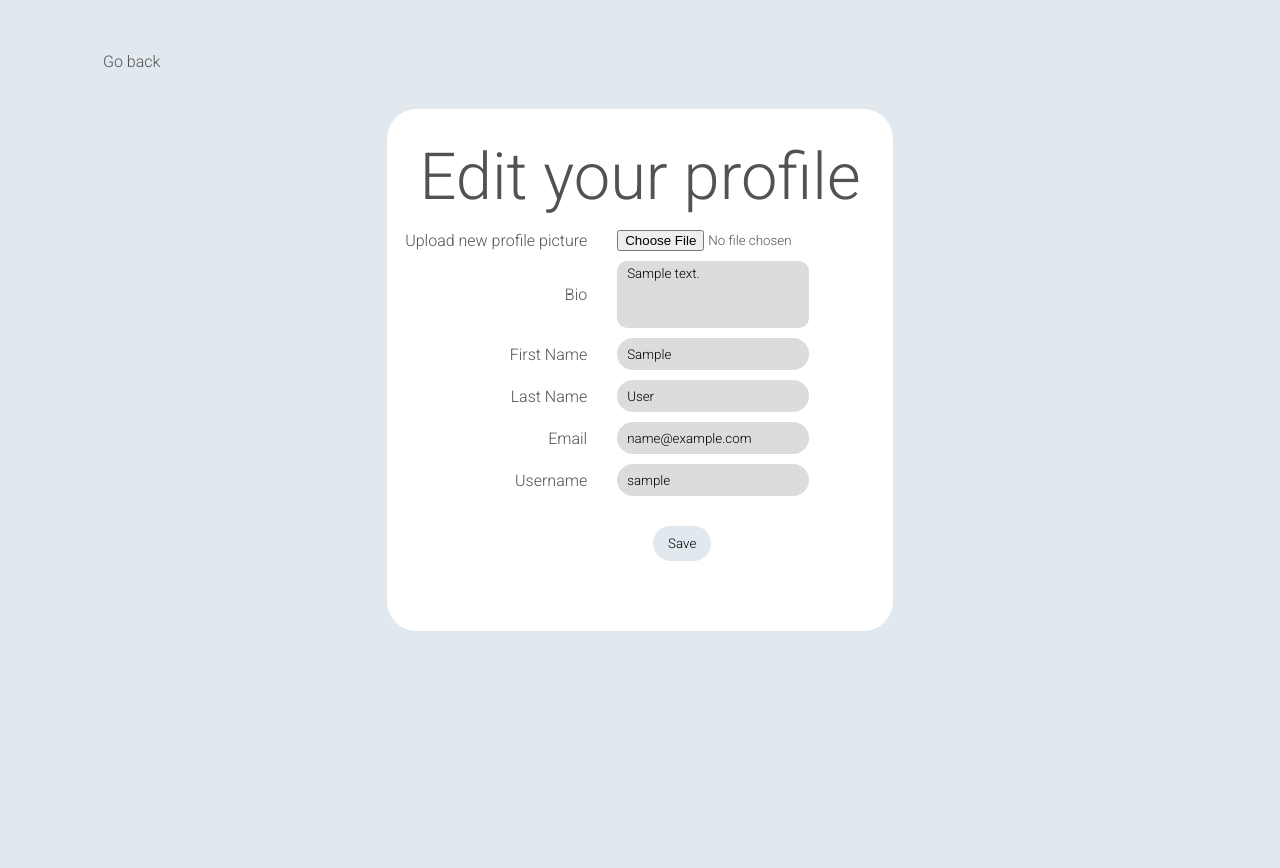
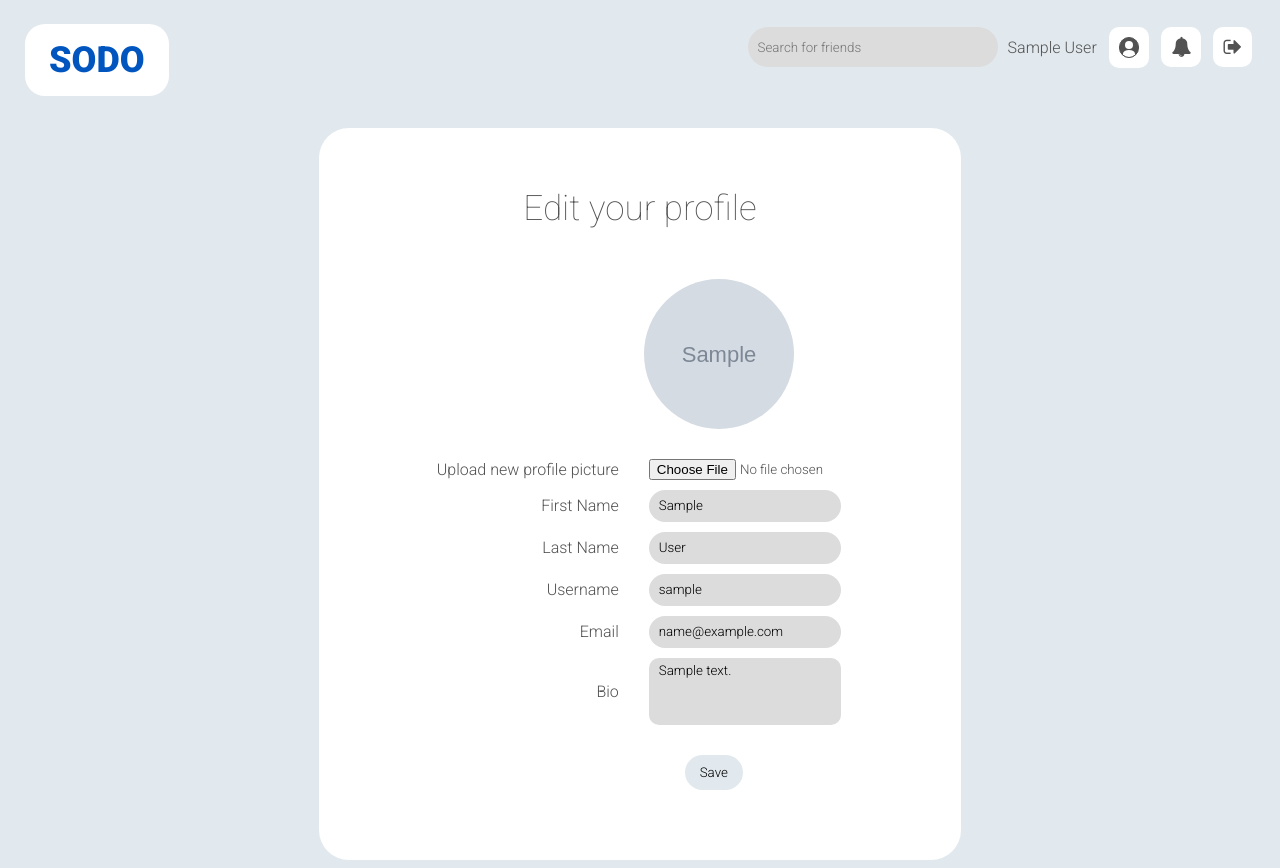
Before and after one commit to ElijahAA/HackiethonBackend, a Flask app: page /edit-profile in a window 1280 px wide. Before the commit the page ends 631 px from the top, so only its background shows below. Run offline with Flask 2, Linux system fonts and the light colour scheme; a user stored in the database is signed in; tables that the repository leaves empty hold one stand-in row (values such as "Sample post"); grey boxes marked "Sample" are stand-in pictures; data that the repository does not hold is empty; some libraries are stand-ins or nearby versions.

Commit message:
A bunch of fixes.

```diff
--- a/app/models.py
+++ b/app/models.py
@@ -52,6 +52,9 @@ class User(UserMixin, db.Model):
     def get_formatted_name(self):
         return f"{self.first_name} {self.last_name[0]}"
 
+    def get_pending_todos(self):
+        return self.todos.filter_by(completed=False).all()
+
     def get_feed(self):
         followed = Todo.query.filter_by(completed=True).join(
             followers, (followers.c.followed_id == Todo.user_id)) \
@@ -70,8 +73,11 @@ class User(UserMixin, db.Model):
         db.session.add(timeline)
         return timeline
 
+    def get_notifications(self):
+        return self.notifications.order_by(Notification.timestamp.desc()).limit(10).all()
+
     def get_timeline(self):
-        return self.timeline.order_by(Timeline.timestamp.desc())
+        return self.timeline.order_by(Timeline.timestamp.desc()).limit(10).all()
 
     def add_notification(self, actor, body):
         notification = Notification(actor_id=actor.id, body=body, user=self)
@@ -133,8 +139,8 @@ class Notification(db.Model):
 
     def get_data(self):
         actor = self.get_actor()
-        return self.body.replace("{actor_username}", actor.username)\
-            .replace("{actor_name}", actor.get_formatted_name())\
+        return self.body.replace("{actor_username}", actor.username) \
+            .replace("{actor_name}", actor.get_formatted_name()) \
             .replace("{actor_full_name}", actor.get_full_name())
 
     def get_time(self):
--- a/app/routes.py
+++ b/app/routes.py
@@ -1,8 +1,9 @@
-from app import app, db, avatars
+from app import app, db
 import os, secrets
 from flask import request, redirect, url_for, render_template, send_from_directory, jsonify
 from flask_login import current_user, login_user, logout_user, login_required
 from app.models import User, Todo, TodoReaction, Notification
+from datetime import datetime
 
 
 @app.route('/')
@@ -91,6 +92,19 @@ def todo():
     return redirect(url_for('todo'))
 
 
+@app.route('/todo/<id>/complete')
+@login_required
+def complete_todo(id):
+    todo = Todo.query.get(int(id))
+    if todo is None:
+        return redirect(url_for('todo'))
+    todo.completed = True
+    todo.completed_at = datetime.utcnow()
+    current_user.add_timeline(f"Completed task <strong>{todo.title}</strong>")
+    db.session.commit()
+    return redirect(url_for('todo'))
+
+
 @app.route('/todo/<id>/edit', methods=['POST'])
 @login_required
 def edit_todo(id):
@@ -112,15 +126,16 @@ def edit_todo(id):
 def like_todo(id):
     todo = Todo.query.get(int(id))
     if todo is None:
-        return jsonify(result="error", message="Todo not found")
+        return redirect(url_for('todo'))
     if todo.has_liked(current_user):
-        return jsonify(result="error", message="Already liked")
+        return redirect(url_for('todo'))
     db.session.add(TodoReaction(user_id=current_user.id, todo_id=todo.id))
     creator = User.query.get(todo.user_id)
-    creator.add_notification(actor=current_user,
-                             body="{actor_username} liked your completed task <strong>" + todo.title + "</strong>")
+    if creator != current_user:
+        creator.add_notification(actor=current_user,
+                                 body="{actor_username} liked your completed task <strong>" + todo.title + "</strong>")
     db.session.commit()
-    return jsonify(result="success")
+    return redirect(url_for('todo'))
 
 
 @app.route('/todo/<id>/unlike', methods=['GET'])
@@ -128,13 +143,13 @@ def like_todo(id):
 def unlike_todo(id):
     todo = Todo.query.get(int(id))
     if todo is None:
-        return jsonify(result="error", message="Todo not found")
-    reaction = TodoReaction.query.filter_by(user_id=current_user.user.id, todo_id=todo.id).first()
+        return redirect(url_for('todo'))
+    reaction = TodoReaction.query.filter_by(user_id=current_user.id, todo_id=todo.id).first()
     if reaction is None:
-        return jsonify(result="error", message="Not liked")
+        return redirect(url_for('todo'))
     db.session.delete(reaction)
     db.session.commit()
-    return jsonify(result="success")
+    return redirect(url_for('todo'))
 
 
 @app.route('/todo/<id>/delete', methods=['GET'])
@@ -150,6 +165,7 @@ def delete_todo(id):
 
 
 @app.route('/profile/<username>')
+@login_required
 def profile(username):
     user = User.query.filter_by(username=username).first_or_404()
     return render_template('profile.html', current_page='profile', user=user)
@@ -186,7 +202,7 @@ def edit_profile():
     current_user.username = username
     db.session.commit()
 
-    return redirect(url_for('edit_profile'))
+    return redirect(url_for('profile', username=current_user.username))
 
 
 def save_avatar(file):
@@ -223,18 +239,6 @@ def unfollow(username):
     return redirect(url_for('profile', username=username))
 
 
-@app.route('/feed', methods=['POST'])
-@login_required
-def feed():
-    feed = current_user.get_feed()
-    return jsonify([{
-        'avatar': '',
-        'name': f.get_creator().get_formatted_name() if f.get_creator() != current_user else "You",
-        'liked': f.has_liked(current_user),
-        'title': f.title,
-    } for f in feed])
-
-
 @app.route('/notifications', methods=['POST'])
 @login_required
 def notifications():
--- a/app/static/style.css
+++ b/app/static/style.css
@@ -43,6 +43,10 @@ h1 a {
 
 body {
   background-color: #e1e9ee;
+}
+
+button {
+  cursor: pointer;
 }
 
 #test {
@@ -222,8 +226,8 @@ body {
 }
 
 .error-middle {
-  text-align: middle;
-  padding-top: 110px;
+  text-align: center;
+  margin-top: 130px;
 }
 
 .error-fit {
@@ -593,7 +597,7 @@ label {
 .link-normal {
   background-color: transparent;
   text-decoration: none;
-  color: white;
+  color: #525252;
 }
 
 p {
@@ -607,14 +611,17 @@ div {
 .single-div {
   border-radius: 30px;
   background-color: white;
-  width: 40%;
+  width: 35%;
   margin: auto;
   padding-bottom: 50px;
   padding-top: 10px;
+  padding-left: 100px;
+  padding-right: 100px;
   margin-top: 60px;
   display: block;
 
 }
+
 .grid-container {
   padding-top: 50px;
   display: grid;
@@ -928,6 +935,12 @@ h3 {
     margin-left: auto;
     margin-right: auto;
 }
+
+.form .image-cropper {
+  margin-top: 30px;
+  margin-bottom: 30px;
+}
+
 .profile-pic {
   display: inline;
   margin: 0 auto;
@@ -959,3 +972,9 @@ h3 {
   padding-left: 40px;
   padding-bottom: 30px
 }
+
+.empty-message {
+  font-size: 20px;
+  color: #858585;
+  font-weight: lighter;
+}
--- a/app/templates/editProfile.html
+++ b/app/templates/editProfile.html
@@ -1,28 +1,25 @@
 <!DOCTYPE html>
 <html>
 <head>
-    <title>Edit your profile</title>
+    <title>SODO - Edit Profile</title>
     {% include "includes/head.html" %}
 </head>
 <body>
 
-<ul class='nav'>
-    <li><a href="{{ url_for('index') }}">Go back</a></li>
-</ul>
-<br/>
+{% include "includes/nav.html" %}
+
 <div id='test'>
     <div class='single-div'>
-        <header id=name>Edit your profile</header>
+        <h3>Edit your profile</h3>
         <form class='form' method="POST" enctype="multipart/form-data">
             {% if error %} <p class='error'>{{ error }}</p> {% endif %}
-            <div class='form-group' method="POST">
+            <div class="image-cropper">
+                <img src="{% if current_user.avatar %} {{ current_user.avatar }} {% else %} {{ avatars.default() }} {% endif %}" alt="profile picture" class="profile-pic">
+            </div>
+            <div class='form-group'>
                 <label for="img">Upload new profile picture</label>
                 <input style="background-color: transparent;" type="file" id="img" name="avatar"
                        accept="image/x-png,image/jpeg">
-            </div>
-            <div class='form-group'>
-                <label for="bio">Bio </label>
-                <textarea class='input-textarea' rows="4" id="bio" name="bio">{{ current_user.bio if current_user.bio is not none }}</textarea>
             </div>
             <div class='form-group'>
                 <label for="firstName">First Name</label>
@@ -33,12 +30,17 @@
                 <input type="text" class='input' id="lastName" name="last_name" value="{{ current_user.last_name }}">
             </div>
             <div class='form-group'>
+                <label for="username">Username</label>
+                <input type="text" class='input' id="username" name="username" value="{{ current_user.username }}">
+            </div>
+            <div class='form-group'>
                 <label for="email">Email</label>
                 <input type="text" class='input' id="email" name="email" value="{{ current_user.email }}">
             </div>
             <div class='form-group'>
-                <label for="username">Username</label>
-                <input type="text" class='input' id="username" name="username" value="{{ current_user.username }}">
+                <label for="bio">Bio </label>
+                <textarea class='input-textarea' rows="4" id="bio"
+                          name="bio">{{ current_user.bio if current_user.bio is not none }}</textarea>
             </div>
             <button class='button1' type="submit">Save</button>
         </form>
--- a/app/templates/includes/nav.html
+++ b/app/templates/includes/nav.html
@@ -1,5 +1,6 @@
 <br/>
 <h1 class="name"><a href="{{ url_for('index') }}">SODO</a></h1>
+{% if current_user.is_authenticated %}
     <div class='sign-out'>
         <div class="dropdown">
             <input
@@ -12,9 +13,9 @@
                     onkeyup="filterFunction()"
             >
             <div id="myDropdown" class="dropdown-content1">
-            <a href="user.html">Kate P</a>
-            <a href="user.html">Wesley D</a>
-            <a href="user.html">Ray S</a>
+                {% for user in all_users %}
+                    <a href="{{ url_for('profile', username=user.username) }}">{{ user.get_formatted_name() }}</a>
+                {% endfor %}
             </div>
 
         </div>
@@ -34,7 +35,7 @@
           font-size: 20px;
           color: #525252;"></i>
             <div id="myDropdown2" class="dropdown-content">
-            {% for notification in current_user.notifications %}
+                {% for notification in current_user.get_notifications() %}
                     <div class='notification-item'>
                         <div class="clearfix">
                             {% if notification.get_actor().avatar %}
@@ -42,7 +43,7 @@
                             {% else %}
                                 <img class="img2" src='{{ avatars.default() }}' alt="Profile picture">
                             {% endif %}
-                        {{ notification.get_data() }}
+                            {{ notification.get_data()|safe }}
                         </div>
                         <br/>
                         <p class='notif-text'>{{ moment(notification.timestamp).calendar() }}</p>
@@ -67,3 +68,4 @@
             </a>
         </button>
     </div>
+{% endif %}
```
Also changed, not shown: app/static/todo.js (+20 -4 lines), app/templates/index.html (+4 -5 lines), app/templates/login.html (+12 -5 lines), app/templates/signUp.html (+10 -5 lines), app/templates/todo.html (+11 -4 lines), app.db, avatars/45b0a4ea352841a8a274.png (added). Lines whose indentation alone changed are shown as unchanged.
